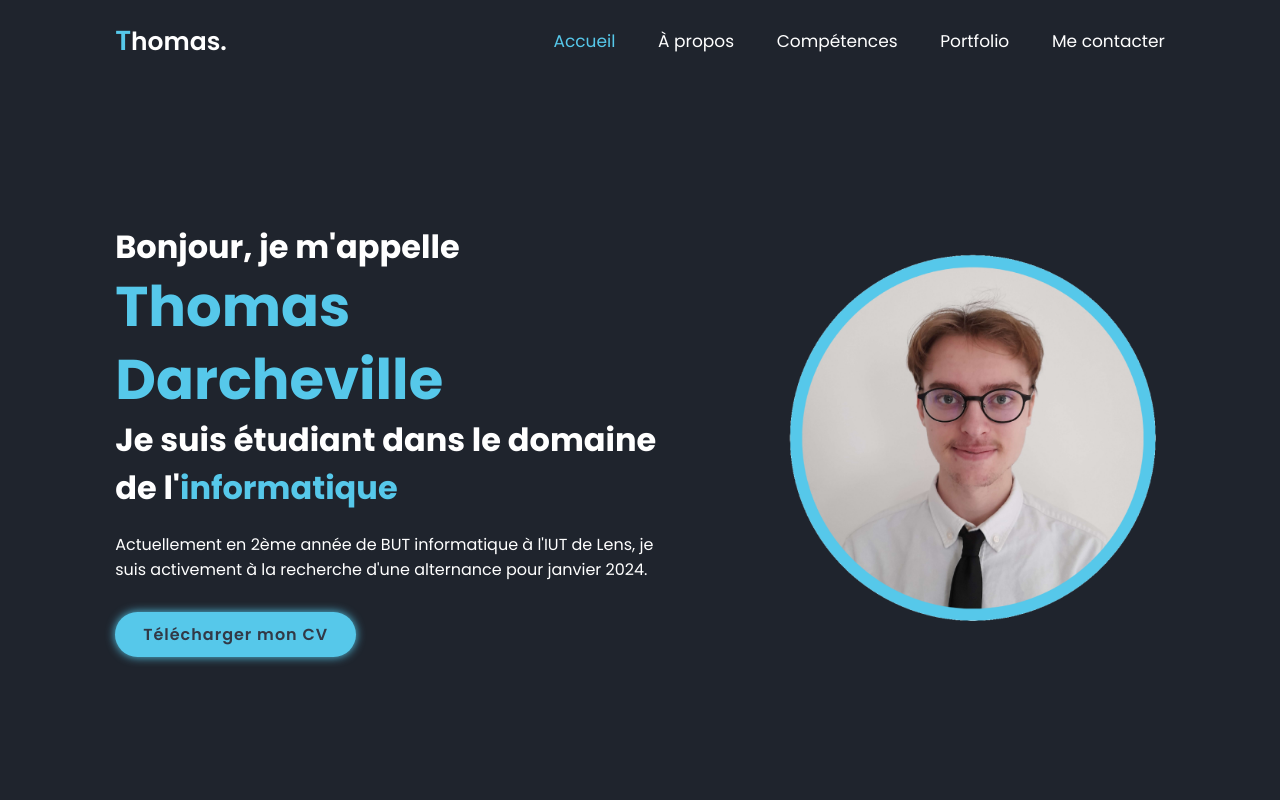
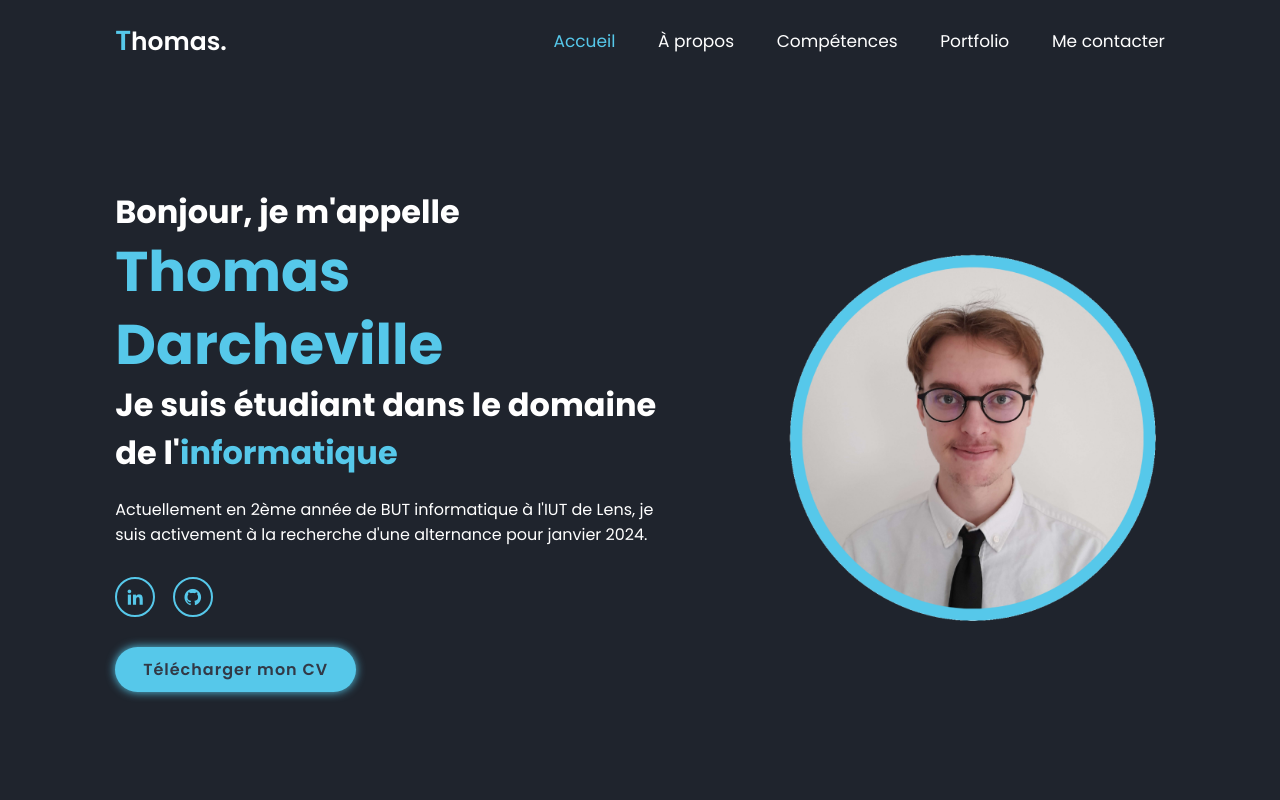
Before and after one commit to DarchevilleThomas/Portfolio, a plain HTML site: page index.html in a window 1280 px wide. Shown: the top 800 px of the page. Drawn offline with nearby package versions, Linux system fonts and the light colour scheme.

Commit message:
Ajout des réseaux sociaux

```diff
--- a/index.html
+++ b/index.html
@@ -30,6 +30,12 @@
             <h1>Thomas Darcheville</h1>
             <h3>Je suis étudiant dans le domaine de l'<span>informatique</span></h3>
             <p>Actuellement en 2ème année de BUT informatique à l'IUT de Lens, je suis activement à la recherche d'une alternance pour janvier 2024.</p>
+
+            <div class="social-media">
+                <a href="https://linkedin.com/in/thomas-darcheville"><i class='bx bxl-linkedin'></i></a>
+                <a href="https://github.com/DarchevilleThomas"><i class='bx bxl-github' ></i></a>
+            </div>
+
             <a href="./resources/CV-Darcheville-Thomas.pdf" class="button" download="">Télécharger mon CV</a>
         </div>
 
--- a/style.css
+++ b/style.css
@@ -119,7 +119,6 @@ span{
 
 .accueil-contenu p{
     font-size: 1.6rem;
-    margin-bottom: 3rem;
 }
 
 .accueil-contenu h3:nth-of-type(2){
@@ -145,6 +144,20 @@ span{
 
 .accueil-photo img{
     width: 30vw;
+}
+
+.social-media a{
+    display: inline-flex;
+    justify-content: center;
+    align-items: center;
+    width: 4rem;
+    height: 4rem;
+    background: transparent;
+    border: 0.2rem solid var(--main);
+    border-radius: 50%;
+    font-size: 2rem;
+    color: var(--main);
+    margin: 3rem 1.5rem 3rem 0;
 }
 
 .apropos{
```
